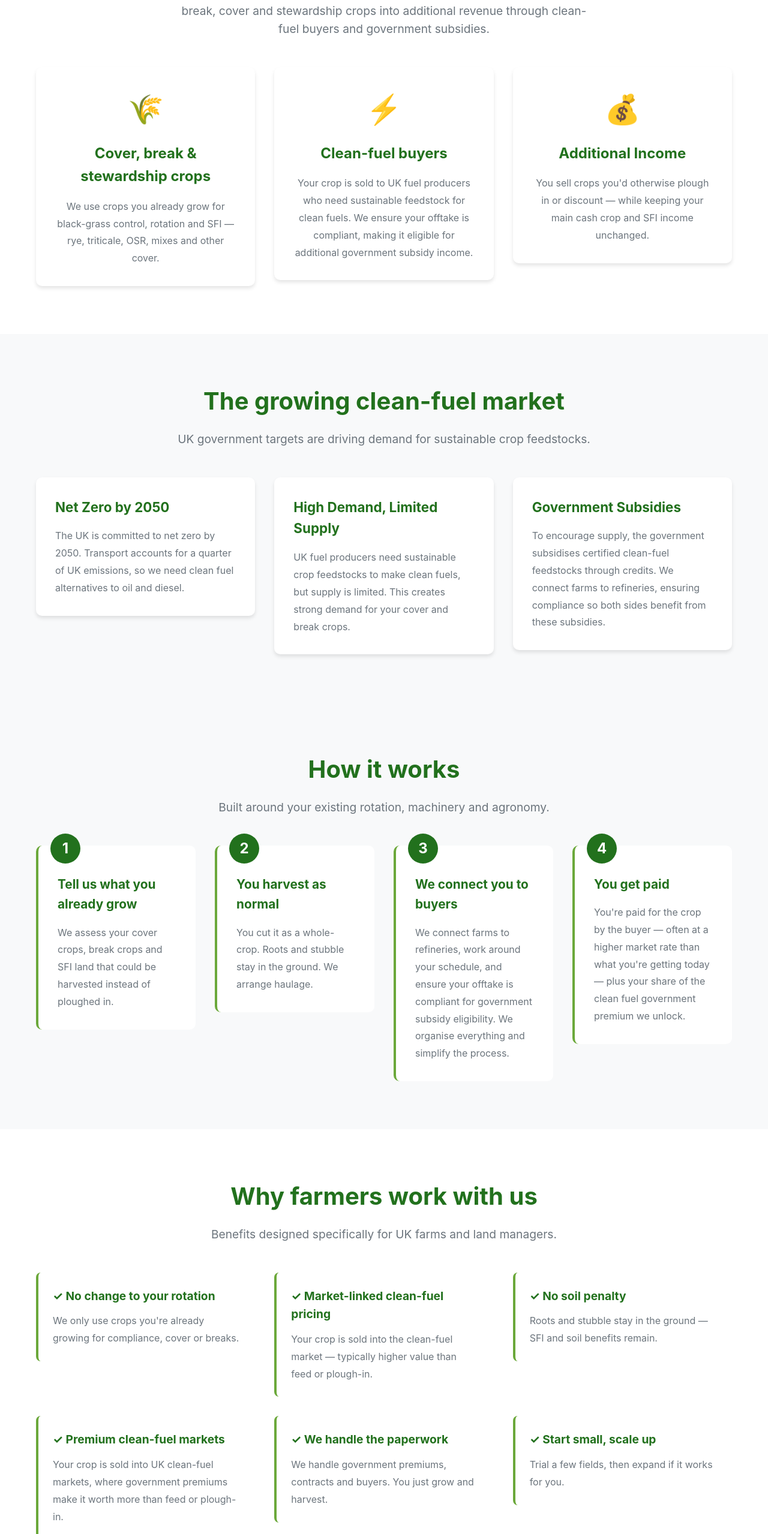
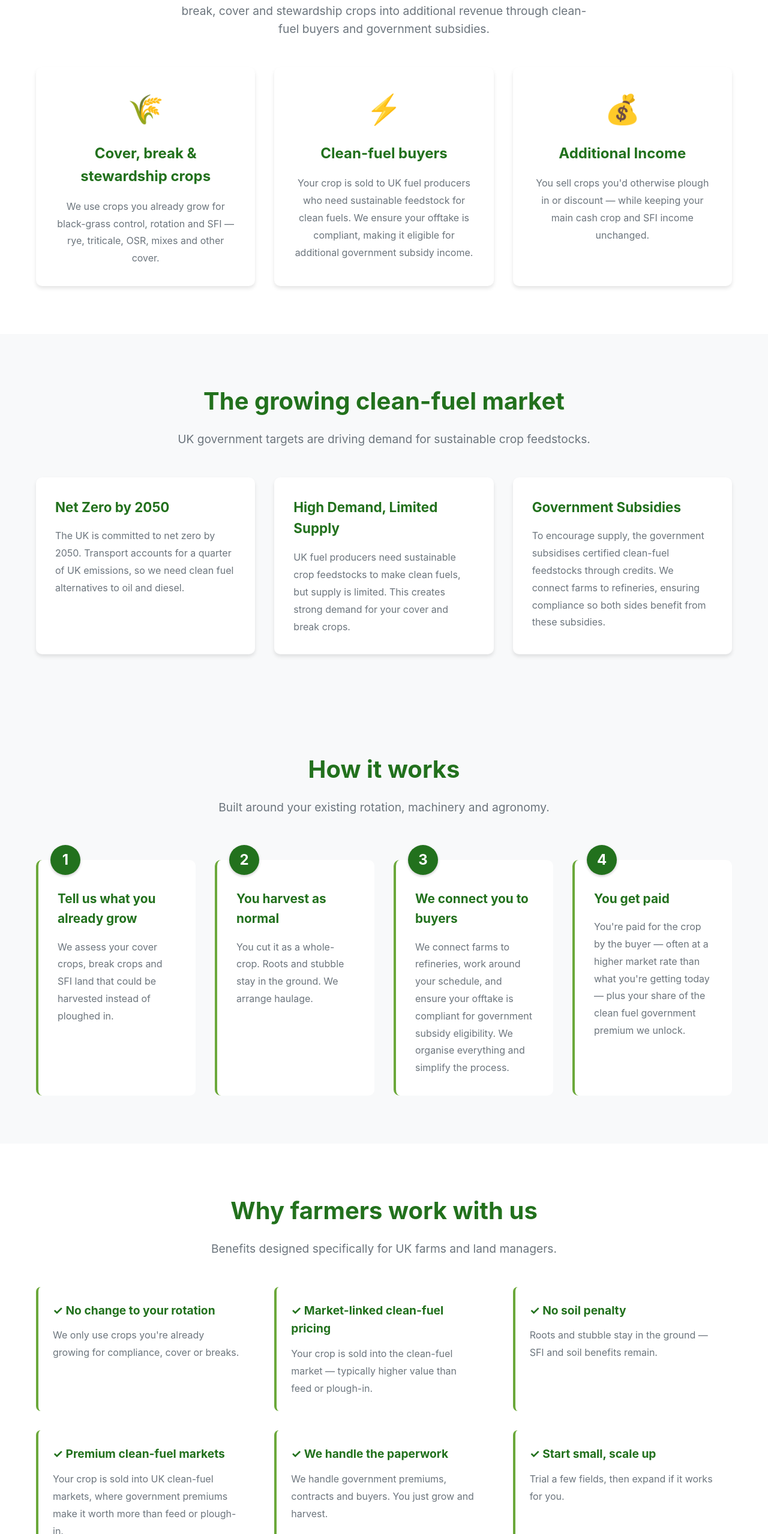
Before and after one commit to ewldh20/landmark-energy, a React (Vite) app: page / in a window 1280 px wide. Shown: the part 988-3546 px from the top of the page at 60% size. Built offline with nearby package versions, Linux system fonts and the light colour scheme; the HTML template or start-up script is replaced by a standard one.

Commit message:
Fix: Equal height desktop cards, step number positioning, and mobile carousel display

```diff
--- a/src/App.css
+++ b/src/App.css
@@ -145,6 +145,12 @@
     grid-template-columns: repeat(auto-fit, minmax(300px, 1fr));
     gap: 2rem;
     margin-top: 3rem;
+    align-items: stretch; /* Make all cards same height */
+}
+
+.about-grid > div {
+    display: flex;
+    flex-direction: column;
 }
 
 .about-card {
@@ -154,6 +160,9 @@
     box-shadow: 0 4px 6px rgba(0,0,0,0.1);
     text-align: center;
     transition: transform 0.3s, box-shadow 0.3s;
+    flex: 1; /* Make cards equal height */
+    display: flex;
+    flex-direction: column;
 }
 
 .about-card:hover {
@@ -183,19 +192,30 @@
     grid-template-columns: repeat(auto-fit, minmax(250px, 1fr));
     gap: 2rem;
     margin-top: 3rem;
+    align-items: stretch; /* Make all cards same height */
+}
+
+.process-steps > div {
+    display: flex;
+    flex-direction: column;
 }
 
 .step {
     background: white;
     padding: 2rem;
+    padding-top: 2.5rem; /* Extra padding at top for number */
     border-radius: 10px;
     position: relative;
     border-left: 4px solid var(--accent-color);
+    flex: 1; /* Make cards equal height */
+    display: flex;
+    flex-direction: column;
+    margin-top: 1.5rem; /* Space for the number circle */
 }
 
 .step-number {
     position: absolute;
-    top: -20px;
+    top: -25px; /* Position above the card */
     left: 20px;
     background-color: var(--primary-color);
     color: white;
@@ -207,11 +227,13 @@
     justify-content: center;
     font-size: 1.5rem;
     font-weight: 700;
+    z-index: 1;
+    box-shadow: 0 2px 4px rgba(0,0,0,0.2);
 }
 
 .step h3 {
     color: var(--primary-color);
-    margin-top: 1rem;
+    margin-top: 0.5rem; /* Reduced margin since we have padding-top */
     margin-bottom: 1rem;
     font-size: 1.3rem;
 }
@@ -219,6 +241,7 @@
 .step p {
     color: var(--text-light);
     line-height: 1.8;
+    flex: 1; /* Push content to fill space */
 }
 
 /* Context Grid */
@@ -227,6 +250,12 @@
     grid-template-columns: repeat(auto-fit, minmax(280px, 1fr));
     gap: 2rem;
     margin-top: 3rem;
+    align-items: stretch; /* Make all cards same height */
+}
+
+.context-grid > div {
+    display: flex;
+    flex-direction: column;
 }
 
 .context-item {
@@ -234,6 +263,9 @@
     padding: 2rem;
     border-radius: 10px;
     box-shadow: 0 4px 6px rgba(0,0,0,0.1);
+    flex: 1; /* Make cards equal height */
+    display: flex;
+    flex-direction: column;
 }
 
 .context-item h3 {
@@ -253,6 +285,12 @@
     grid-template-columns: repeat(auto-fit, minmax(300px, 1fr));
     gap: 2rem;
     margin-top: 3rem;
+    align-items: stretch; /* Make all cards same height */
+}
+
+.benefits-grid > div {
+    display: flex;
+    flex-direction: column;
 }
 
 /* Carousel Styles - Hidden on desktop by default */
@@ -287,6 +325,23 @@
     flex-shrink: 0;
     padding: 0;
     box-sizing: border-box;
+    display: flex;
+    flex-direction: column;
+}
+
+/* Ensure carousel cards maintain same styling */
+.carousel-slide .about-card,
+.carousel-slide .benefit-item,
+.carousel-slide .step,
+.carousel-slide .context-item {
+    width: 100%;
+    margin: 0;
+    height: 100%;
+}
+
+/* Carousel step needs margin for number */
+.carousel-slide .step {
+    margin-top: 1.5rem;
 }
 
 .carousel-dots {
@@ -340,6 +395,9 @@
     padding: 1.5rem;
     border-radius: 8px;
     border-left: 4px solid var(--accent-color);
+    flex: 1; /* Make cards equal height */
+    display: flex;
+    flex-direction: column;
 }
 
 .benefit-item h3 {
@@ -553,14 +611,6 @@
         grid-template-columns: 1fr;
     }
 
-    /* Hide carousels on desktop */
-    .about-carousel,
-    .benefits-carousel,
-    .process-carousel,
-    .context-carousel {
-        display: none;
-    }
-
     .modal-content {
         margin: 1rem;
         max-height: 95vh;
```
